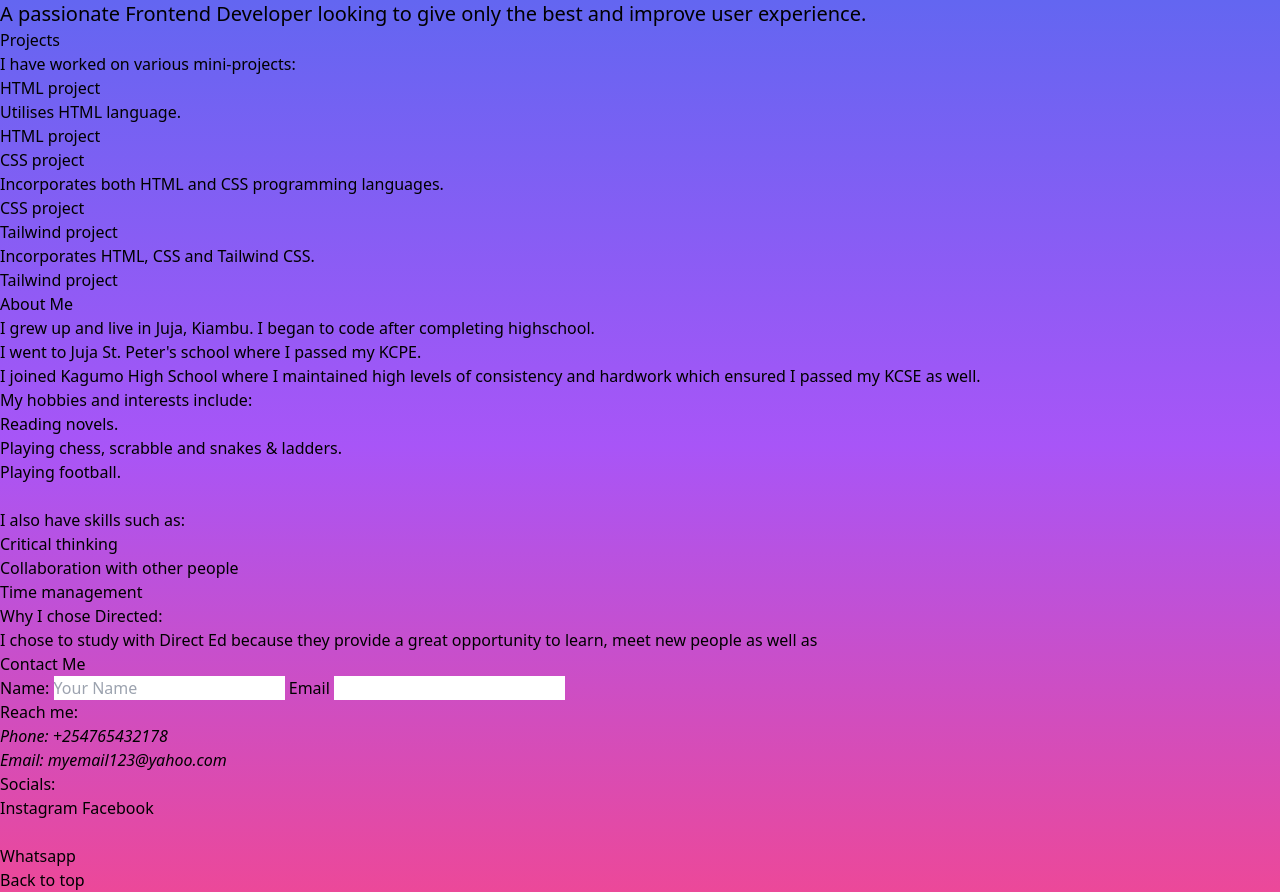
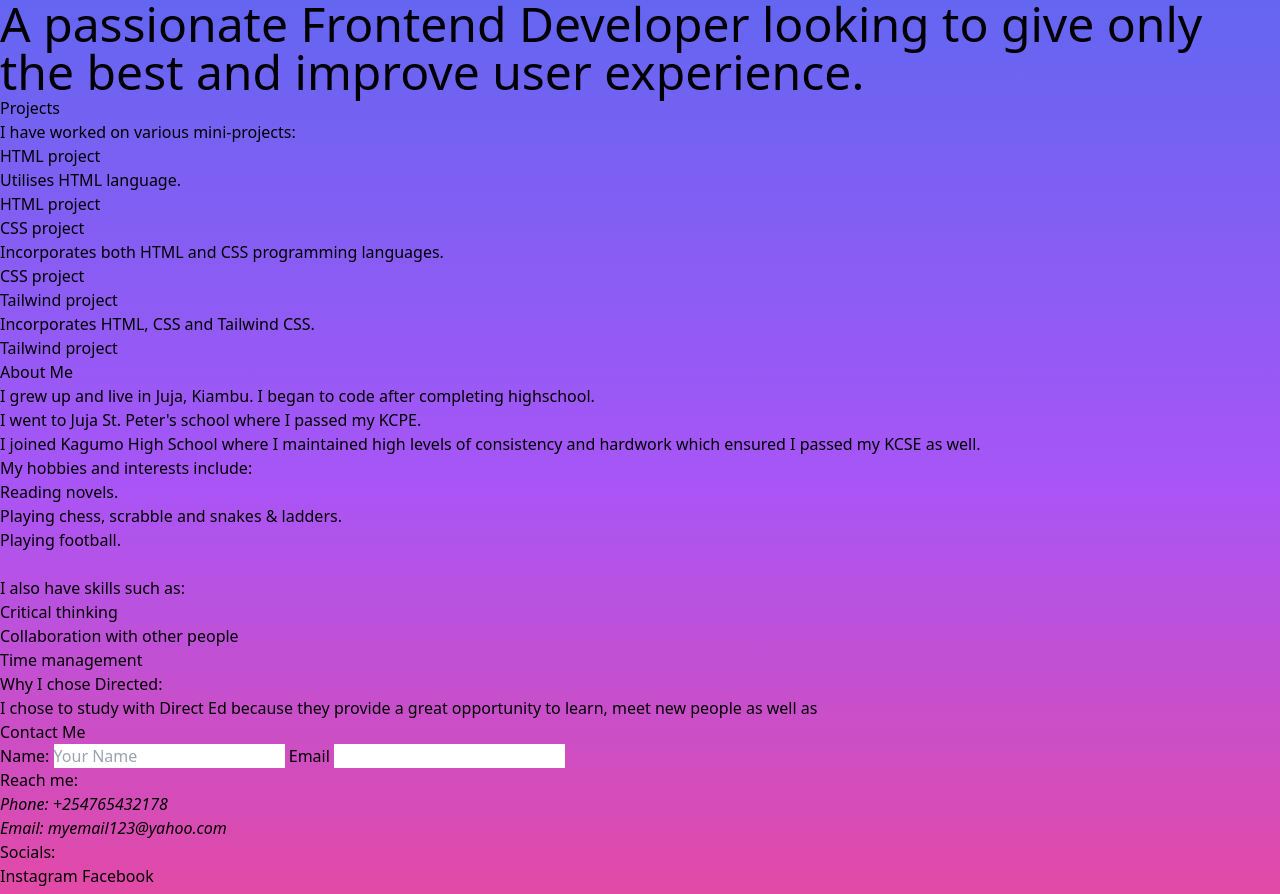
Before and after one commit to patrickleon710/Module-1-final-project, a website: page portfolio.html in a window 1280 px wide. Shown: the top 894 px of the page. Drawn offline with nearby package versions, Linux system fonts and the light colour scheme; files that its build step writes are made by us from their sources; files whose address does not match are found by name.

Commit message:
improving styles

```diff
--- a/portfolio.html
+++ b/portfolio.html
@@ -11,7 +11,7 @@
 
 
 <body class="min-h-screen bg-gradient-to-b from-indigo-500 via-purple-500 to-pink-500">
-    <p class="text-xl"> A passionate Frontend Developer looking to give only the best and improve user experience. </p>
+    <p class="text-5xl"> A passionate Frontend Developer looking to give only the best and improve user experience. </p>
 
     <h2>Projects</h2>
     <p>I have worked on various mini-projects:</p>
```
Also changed, not shown: build/css/style.css, build/index.html (deleted), css/main.css (deleted), 1 other file.
